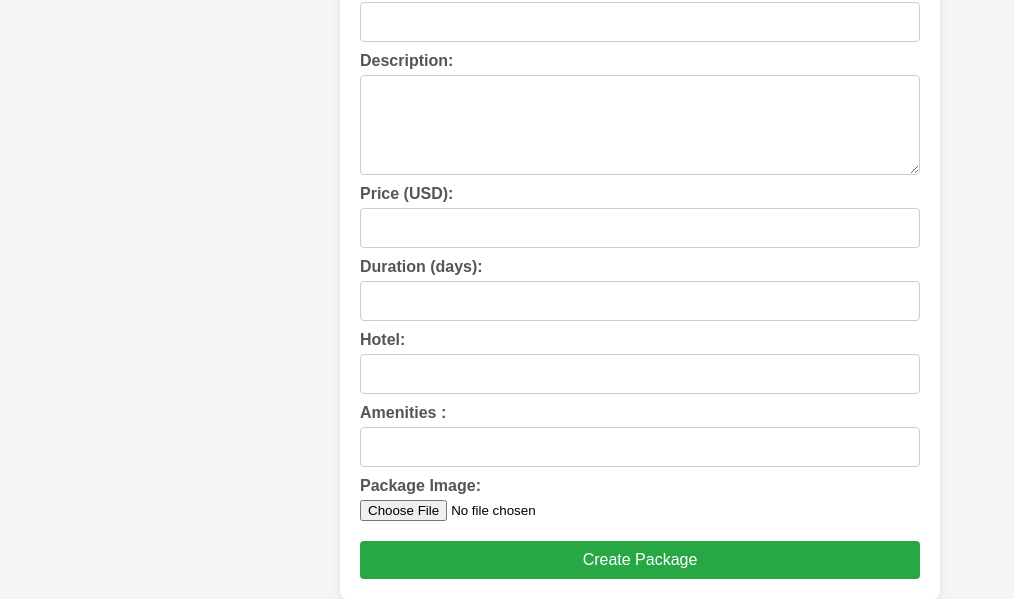
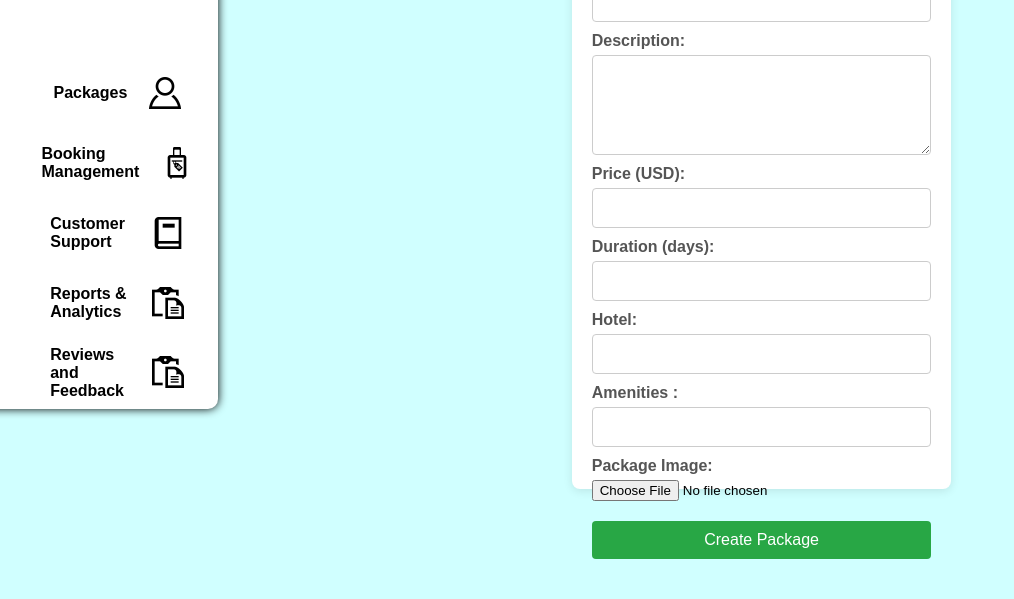
Before and after one commit to ethanbwibo-Strath/Software-Engineering-Project, a PHP site: page /createPackage.php in a window 1280 px wide; the page is wider, and only the part inside the window is pictured. Shown: the part 231-830 px from the top of that part, without its empty margins (0-1014 px from the left). After the commit the page ends 790 px from the top of that part, so only its background shows below. Run offline with PHP 8.4, Linux system fonts and the light colour scheme.

Commit message:
Refactor CSS styles and file paths in updatePackage.php and createPackage.php

```diff
--- a/TravelAgentStyles.css
+++ b/TravelAgentStyles.css
@@ -335,4 +335,54 @@
 }
 
 
-/* CSS For the new pages */
+/* ******************************************************************************************************* */
+.sidebar-link {
+    position: relative;
+    margin: 10px 0;
+}
+
+.sidebar-link a {
+    display: flex;
+    align-items: center;
+    text-decoration: none;
+    color: #333;
+    padding: 10px 15px;
+    border-radius: 5px;
+    transition: background 0.3s ease;
+}
+
+.sidebar-link a:hover {
+    background: #0a3cff;
+    color: white;
+}
+
+.submenu {
+    display: none;
+    background-color: #e9e9e9;
+    padding: 10px;
+    border-radius: 5px;
+    position: absolute;
+    top: 100%;
+    left: 0;
+    width: 100%;
+    z-index: 10;
+}
+
+.sidebar-link:hover .submenu {
+    display: block;
+}
+
+.submenu-item {
+    margin: 5px 0;
+}
+
+.submenu-link {
+    padding: 8px 12px;
+    text-decoration: none;
+    color: #333;
+}
+
+.submenu-link:hover {
+    background: #0a3cff;
+    color: white;
+}
--- a/createPackage.php
+++ b/createPackage.php
@@ -5,12 +5,12 @@
 include "layouts/header.php";
 ?>
 <style>
-    body {
+    /* body {
     font-family: Arial, sans-serif;
-    background-color: #f5f5f5; /* Light background */
+    background-color: #f5f5f5; /* Light background
     margin: 0;
     padding: 20px;
-}
+} */
 
 .main-content {
     max-width: 600px; /* Max width for the form */
@@ -78,8 +78,102 @@
         width: 90%; /* Full width on small screens */
     }
 }
+.sidebar-link {
+        position: relative;
+        margin: 10px 0;
+    }
 
+    .sidebar-link a {
+        display: flex;
+        align-items: center;
+        text-decoration: none;
+        color: #333;
+        padding: 10px 15px;
+        border-radius: 5px;
+        transition: background 0.3s ease;
+    }
+
+    .sidebar-link a:hover {
+        background: #0a3cff;
+        color: white;
+    }
+
+    .submenu {
+        display: none;
+        background-color: #e9e9e9;
+        padding: 10px;
+        border-radius: 5px;
+        position: absolute;
+        top: 100%;
+        left: 0;
+        width: 100%;
+        z-index: 10;
+    }
+
+    .sidebar-link:hover .submenu {
+        display: block;
+    }
+
+    .submenu-item {
+        margin: 5px 0;
+    }
+
+    .submenu-link {
+        padding: 8px 12px;
+        text-decoration: none;
+        color: #333;
+    }
+
+    .submenu-link:hover {
+        background: #0a3cff;
+        color: white;
+    }
 </style>
+
+<div class="main">
+    <div class="sidebar">
+        <h2>PANEL</h2>
+        <ul>
+            <div class="sidebar-link">
+                <li>
+                    <a href="#" class="link">Packages</a>
+                    <div class="submenu">
+                        <div class="submenu-item">
+                            <a href="createPackage.php" class="submenu-link">Create Package</a>
+                        </div>
+                        <div class="submenu-item">
+                            <a href="updatePackage.php" class="submenu-link">Update Package</a>
+                        </div>
+                        <div class="submenu-item">
+                            <a href="viewPackages.php" class="submenu-link">View Packages</a>
+                        </div>
+                    </div>
+                </li>
+                <img src="img/user.png" alt="User Icon">
+            </div>
+
+            <div class="sidebar-link">
+                <li><a href="">Booking Management</a></li>
+                <img src="img/travelpackage.png" alt="Package Icon">
+            </div>
+
+            <div class="sidebar-link">
+                <li><a href="">Customer Support</a></li>
+                <img src="img/book.png" alt="Book Icon">
+            </div>
+
+            <div class="sidebar-link">
+                <li><a href="">Reports & Analytics</a></li>
+                <img src="img/report.png" alt="Report Icon">
+            </div>
+
+            <div class="sidebar-link">
+                <li><a href="">Reviews and Feedback</a></li>
+                <img src="img/report.png" alt="Report Icon">
+            </div>
+        </ul>
+    </div>
+
 <div class="main-content">
     <h1>Create a New Package</h1>
     <form action="submitPackage.php" method="POST" enctype="multipart/form-data">
```
Also changed, not shown: TravelAgent.php (+85 -11 lines), updatePackage.php (+4 -4 lines).
